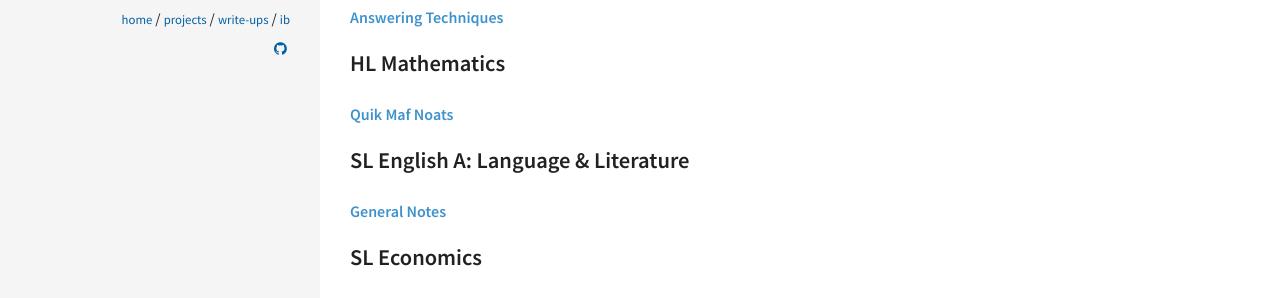
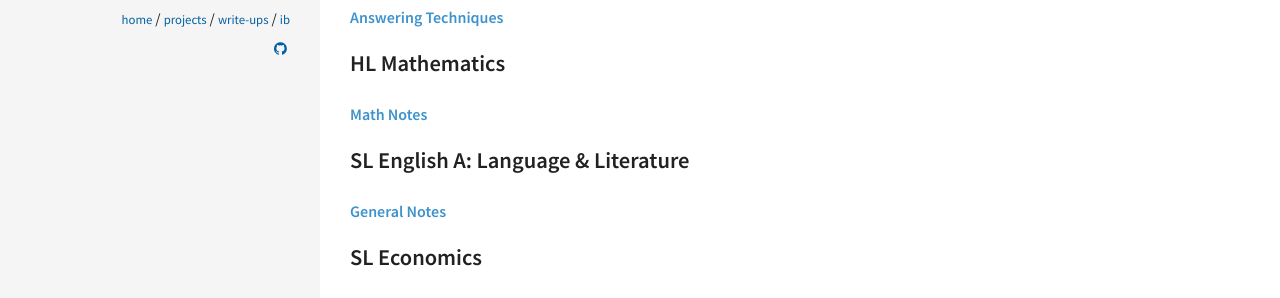
Before and after one commit to Oceankoh/oceankoh.github.io, a Jekyll site: the page built from IB/index.html, in a window 1280 px wide. Shown: the part 579-877 px from the top of the page. Built offline with Jekyll 4.4.1, drawn with Linux system fonts in a browser that asks for light colours.

Commit message:
fixed math notes

```diff
--- a/_IB/2020-09-10-Math-Notes.md
+++ b/_IB/2020-09-10-Math-Notes.md
@@ -1,6 +1,6 @@
 ---
 layout: post
-title: Quik Maf Noats
+title: Math Notes
 subject: Mathematics
 ---
 
```
